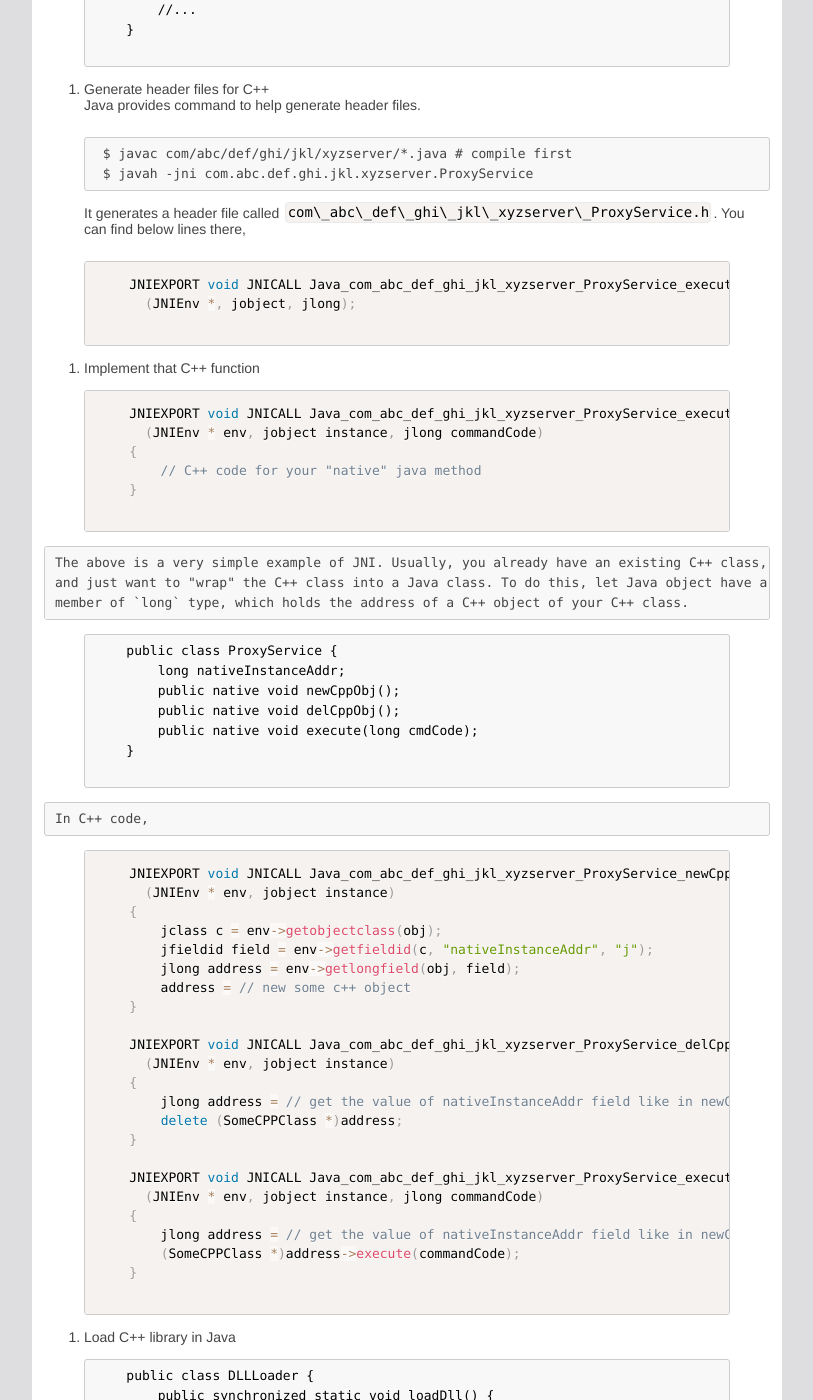
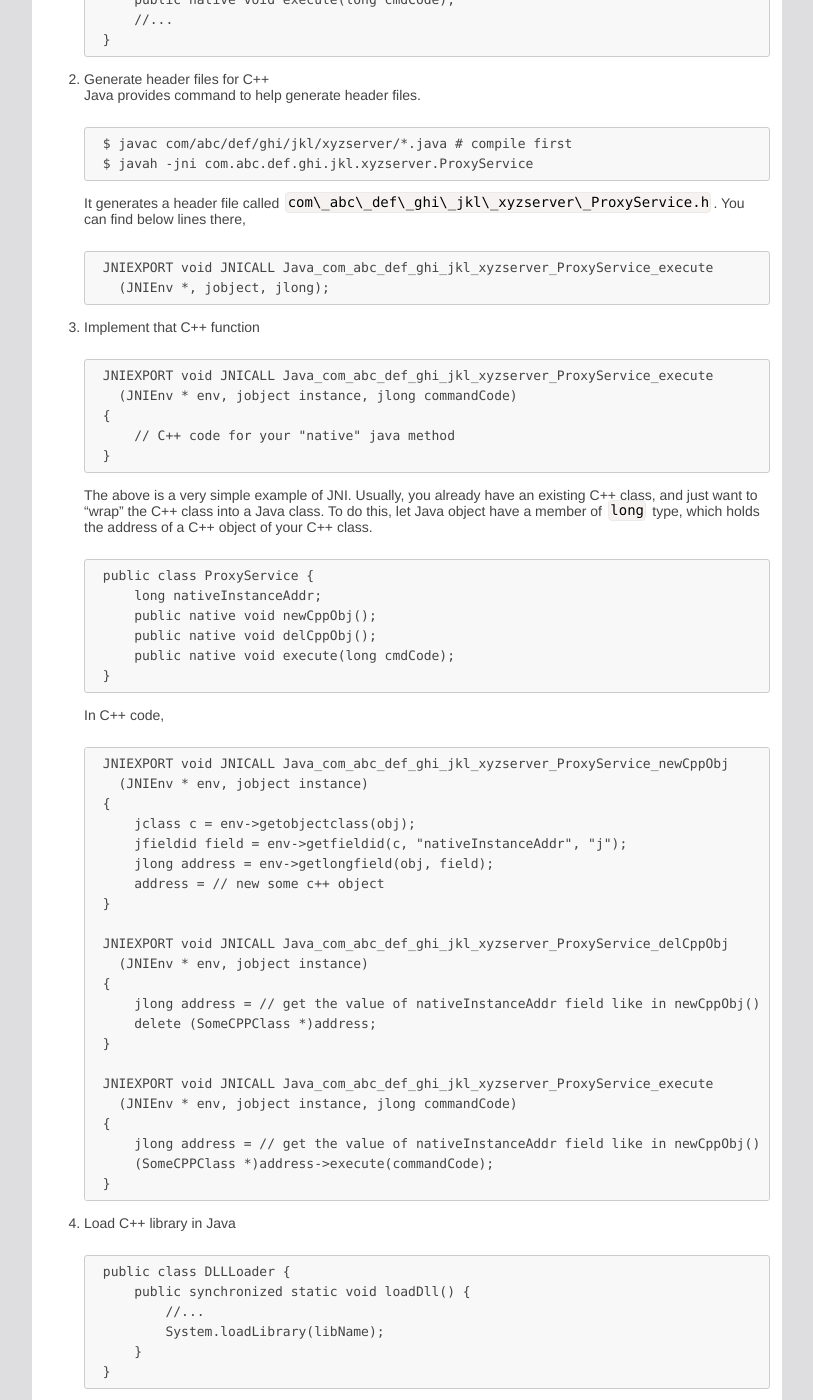
Before and after one commit to RockHong/rockhong.github.com, a Jekyll site: the page built from _posts/2015-06-26-connect-java-and-cpp-using-jni.md, in a window 1280 px wide and 1400 px high, scrolled down 519 px. Shown: the whole window, without its empty margins (184-997 px from the left). Built offline with Jekyll 4.4.1, drawn with Linux system fonts in a browser that asks for light colours; comment, search, counter and statistics services are not loaded; some of the changed text lies outside the part shown.

Commit message:
refine post

```diff
--- a/_posts/2015-06-26-connect-java-and-cpp-using-jni.md
+++ b/_posts/2015-06-26-connect-java-and-cpp-using-jni.md
@@ -16,7 +16,7 @@ image_desc:
 
 *整理电脑时发现之前写的一篇关于JNI的文档，放在以供参考。*
 
-Our (old) product uses JNI(Java Native Interface) to call C++ code from Java side.
+Our (old) product uses `JNI(Java Native Interface)` to call C++ code from Java side.
 
 ### JNI Basic
 Using JNI, you only declare a method in Java, while implement that method in C++
@@ -24,14 +24,15 @@ Code. Follow below steps, so that when you invoke that Java method, Java/JVM wil
 help invoke corresponding C++ implementation.
 
 1. Declare method to be `native` in java
+<!-- there is issue to { % highlight java % } use inside list,
+see here https://github.com/jekyll/jekyll/issues/588 -->
 
-    {% highlight java %}
-    public class ProxyService {
-        // ...
-        public native void execute(long cmdCode);
-        //...
-    }
-    {% endhighlight %}
+	    public class ProxyService {
+	        // ...
+	        public native void execute(long cmdCode);
+	        //...
+	    }
+
 
 2. Generate header files for C++
 Java provides command to help generate header files.
@@ -42,71 +43,61 @@ Java provides command to help generate header files.
     It generates a header file called `com\_abc\_def\_ghi\_jkl\_xyzserver\_ProxyService.h`.
     You can find below lines there,
 
-    {% highlight cpp %}
-    JNIEXPORT void JNICALL Java_com_abc_def_ghi_jkl_xyzserver_ProxyService_execute
-      (JNIEnv *, jobject, jlong);
-    {% endhighlight %}
+	    JNIEXPORT void JNICALL Java_com_abc_def_ghi_jkl_xyzserver_ProxyService_execute
+	      (JNIEnv *, jobject, jlong);
 
 3. Implement that C++ function
 
-    {% highlight cpp %}
-    JNIEXPORT void JNICALL Java_com_abc_def_ghi_jkl_xyzserver_ProxyService_execute
-      (JNIEnv * env, jobject instance, jlong commandCode)
-    {
-        // C++ code for your "native" java method
-    }
-    {% endhighlight %}
+	    JNIEXPORT void JNICALL Java_com_abc_def_ghi_jkl_xyzserver_ProxyService_execute
+	      (JNIEnv * env, jobject instance, jlong commandCode)
+	    {
+	        // C++ code for your "native" java method
+	    }
 
     The above is a very simple example of JNI. Usually, you already have an existing C++ class,
     and just want to "wrap" the C++ class into a Java class. To do this, let Java object have a
     member of `long` type, which holds the address of a C++ object of your C++ class.
 
-    {% highlight java %}
-    public class ProxyService {
-        long nativeInstanceAddr;
-        public native void newCppObj();
-        public native void delCppObj();
-        public native void execute(long cmdCode);
-    }
-    {% endhighlight %}
+	    public class ProxyService {
+	        long nativeInstanceAddr;
+	        public native void newCppObj();
+	        public native void delCppObj();
+	        public native void execute(long cmdCode);
+	    }
 
     In C++ code,
 
-    {% highlight cpp %}
-    JNIEXPORT void JNICALL Java_com_abc_def_ghi_jkl_xyzserver_ProxyService_newCppObj
-      (JNIEnv * env, jobject instance)
-    {
-        jclass c = env->getobjectclass(obj);
-        jfieldid field = env->getfieldid(c, "nativeInstanceAddr", "j");
-        jlong address = env->getlongfield(obj, field);
-        address = // new some c++ object
-    }
+	    JNIEXPORT void JNICALL Java_com_abc_def_ghi_jkl_xyzserver_ProxyService_newCppObj
+	      (JNIEnv * env, jobject instance)
+	    {
+	        jclass c = env->getobjectclass(obj);
+	        jfieldid field = env->getfieldid(c, "nativeInstanceAddr", "j");
+	        jlong address = env->getlongfield(obj, field);
+	        address = // new some c++ object
+	    }
 
-    JNIEXPORT void JNICALL Java_com_abc_def_ghi_jkl_xyzserver_ProxyService_delCppObj
-      (JNIEnv * env, jobject instance)
-    {
-        jlong address = // get the value of nativeInstanceAddr field like in newCppObj()
-        delete (SomeCPPClass *)address;
-    }
+	    JNIEXPORT void JNICALL Java_com_abc_def_ghi_jkl_xyzserver_ProxyService_delCppObj
+	      (JNIEnv * env, jobject instance)
+	    {
+	        jlong address = // get the value of nativeInstanceAddr field like in newCppObj()
+	        delete (SomeCPPClass *)address;
+	    }
 
-    JNIEXPORT void JNICALL Java_com_abc_def_ghi_jkl_xyzserver_ProxyService_execute
-      (JNIEnv * env, jobject instance, jlong commandCode)
-    {
-        jlong address = // get the value of nativeInstanceAddr field like in newCppObj()
-        (SomeCPPClass *)address->execute(commandCode);
-    }
-    {% endhighlight %}
+	    JNIEXPORT void JNICALL Java_com_abc_def_ghi_jkl_xyzserver_ProxyService_execute
+	      (JNIEnv * env, jobject instance, jlong commandCode)
+	    {
+	        jlong address = // get the value of nativeInstanceAddr field like in newCppObj()
+	        (SomeCPPClass *)address->execute(commandCode);
+	    }
 
 4. Load C++ library in Java
 
-    {% highlight java %}
-    public class DLLLoader {
-        public synchronized static void loadDll() {
-            //...
-            System.loadLibrary(libName);
-        }
-    }
-    {% endhighlight %}
+	    public class DLLLoader {
+	        public synchronized static void loadDll() {
+	            //...
+	            System.loadLibrary(libName);
+	        }
+	    }
 
 ### When to Release C++ Object
 Java objects are taken care by JVM. However, for the C++ objects which are created via JNI,
```
